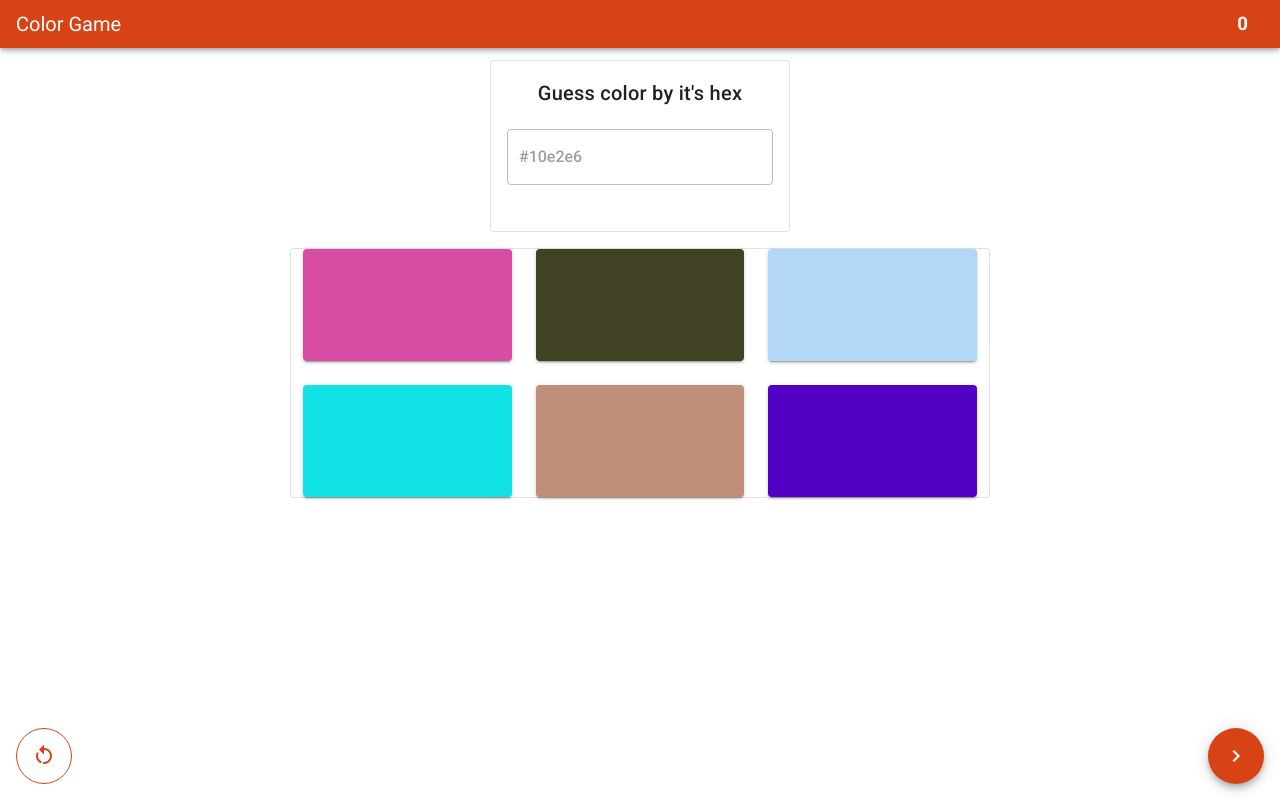
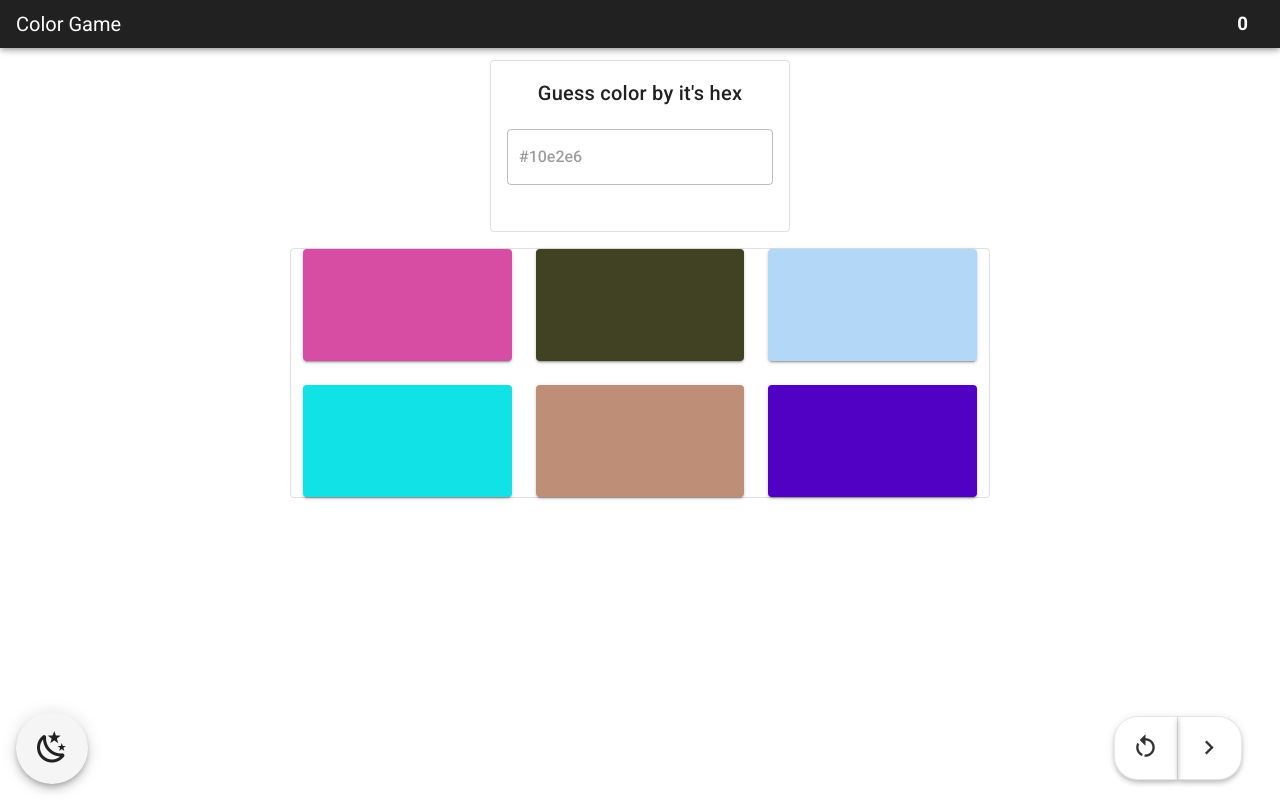
Before and after one commit to logotip4ik/ColorGame, a Vue app: page / in a window 1280 px wide. Built offline with nearby package versions, Linux system fonts and the light colour scheme.

Commit message:
🕶  Added dark mode

```diff
--- a/src/App.vue
+++ b/src/App.vue
@@ -1,27 +1,33 @@
 <template>
-  <v-app>
+  <v-app
+    :dark="dark"
+    :class="['opacity-transition', dark ? 'dark-background' : ''].join(' ')">
     <v-main>
       <Navbar
         :guessed="guessed"/>
       <v-container>
         <v-card
+          :dark="dark"
           outlined
+          :color=" dark ? 'grey darken-4' : ''"
           max-width="300px"
-          class="mx-auto">
+          class="mx-auto opacity-transition">
           <v-card-title>
             <span class="h6 mx-auto">Guess color by it's hex</span>
             <v-text-field
-              class="mt-5"
+              :dark="dark"
+              class="mt-5 dark-input"
               v-model="guessColor"
-              color="grey darken-4"
               outlined
               disabled/>
           </v-card-title>
         </v-card>
         <v-card
           outlined
+          :dark="dark"
           max-width="700px"
-          class="mt-4 px-3 mx-auto">
+          :color=" dark ? 'grey darken-4' : ''"
+          class="mt-4 px-3 mx-auto opacity-transition">
           <v-row
             v-for="(row, i) in colors"
             :key="i"
@@ -32,37 +38,33 @@
               v-for="(color, j) in row"
               :key="j"
               align-self="center">
+              <v-fade-transition>
                 <Card
                   @clicked-color="cliked"
                   :color="color"/>
+              </v-fade-transition>
             </v-col>
           </v-row>
         </v-card>
-        <v-container fluid>
-          <v-btn
-            fixed right bottom
-            dark
-            color="deep-orange darken-3"
-            fab
-            @click="skip">
-            <v-icon>mdi-chevron-right</v-icon>
-          </v-btn>
-          <v-btn
-            fixed left bottom
-            dark
-            outlined
-            color="deep-orange darken-3"
-            fab
-            @click="restart">
-            <v-icon>mdi-restart</v-icon>
-          </v-btn>
       </v-container>
-      </v-container>
+      <ButtonsGroup
+        :darkMode="dark"
+        @skip="skip"
+        @restart="restart"
+        @toggle-dark-mode="toggleDarkMode"/>
       <SuccessOverlay
+        :loading="loading"
         :success="success"
         :color="colorGuess"
         :name="colorName"
         @close="success = !success"/>
+      <SnackBar
+        :nope="nope"
+        :nopeColor="nopeColor"
+        @close="closeSnackBar"/>
+      <NoNetworkSnackBar
+        :noInternet="noNetwork"
+        @close="network = false"/>
     </v-main>
   </v-app>
 </template>
@@ -70,18 +72,30 @@
 <script>
 import Card from './components/Card.vue';
 import Navbar from './components/Navbar.vue';
+import SnackBar from './components/SnackBar.vue';
+import ButtonsGroup from './components/ButtonsGroup.vue';
 import SuccessOverlay from './components/SuccessOverlay.vue';
+import NoNetworkSnackBar from './components/NoNetworkSnackBar.vue';
 
 export default {
   name: 'App',
   components: {
     Card,
     Navbar,
+    SnackBar,
+    ButtonsGroup,
     SuccessOverlay,
+    NoNetworkSnackBar,
   },
   data: () => ({
     colors: [],
+    loading: false,
     success: false,
+    firstTry: true,
+    noNetwork: false,
+    dark: false,
+    nope: false,
+    nopeColor: '',
     colorGuess: '',
     colorName: '',
     guessed: 0,
@@ -90,6 +104,8 @@ export default {
     this.genColors();
     if (!localStorage.guessed) localStorage.guessed = 0;
     else this.guessed = Number(localStorage.guessed);
+    if (!localStorage.darkMode) localStorage.darkMode = false;
+    else this.dark = !!JSON.parse(localStorage.darkMode);
   },
   computed: {
     guessColor() {
@@ -98,19 +114,31 @@ export default {
   },
   methods: {
     async fetchColor(color) {
-      const colorApi = `https://cors-anywhere.herokuapp.com/http://thecolorapi.com/id?hex=${color.slice(1)}&format=json`;
+      const colorApi = `https://cors-anywhere.herokuapp.com/http://thecolorapi.com/id?hex=${color.slice(1)}`;
+      try {
         let name = await fetch(colorApi, {
-        headers: { Origin: 'http://thecolorapi.com/' },
+          headers: {
+            Origin: 'http://thecolorapi.com/',
+            'Access-Control-Allow-Origin': '*',
+          },
         });
         name = await name.json();
         return name.name.value;
+      } catch (error) {
+        return undefined;
+      }
     },
     changeScore(isAdding = false) {
+      if (this.firstTry) {
+        this.firstTry = !this.firstTry;
+        return;
+      }
       const guessed = Number(localStorage.guessed);
       if (isAdding) {
         localStorage.guessed = guessed + 1;
         this.guessed = guessed + 1;
       } else {
+        if (guessed <= 0) return;
         localStorage.guessed = guessed - 1;
         this.guessed = guessed - 1;
       }
@@ -119,9 +147,20 @@ export default {
       const guess = this.guessColor;
       if (color === guess) {
         this.changeScore(true);
+        this.nope = false;
+        this.firstTry = !this.firstTry;
         this.success = !this.success;
         this.colorGuess = guess;
-        this.colorName = await this.fetchColor(guess);
+        this.loading = !this.loading;
+        // this.colorName = await this.fetchColor(guess);
+        let colorName;
+        if (!this.noInternet) {
+          colorName = await this.fetchColor(guess);
+        }
+        if (!colorName) {
+          this.noNetwork = true;
+          this.colorName = 'No Internet Connection';
+        }
         setTimeout(() => {
           this.genColors();
           this.success = false;
@@ -129,7 +168,10 @@ export default {
         }, 3000);
       } else {
         this.changeScore();
+        this.nope = true;
+        this.nopeColor = color;
       }
+      this.loading = false;
     },
     skip() {
       this.changeScore();
@@ -152,6 +194,26 @@ export default {
       }
       this.colors = res;
     },
+    closeSnackBar() {
+      this.nope = false;
+      this.nopeColor = '';
+    },
+    toggleDarkMode() {
+      localStorage.darkMode = !this.dark;
+      this.dark = !this.dark;
+    },
   },
 };
 </script>
+
+<style scoped>
+/* .dark-input .v-input__control .v-input__slot .v-text-field__slot input:disabled{
+  color: black!important;
+} */
+.opacity-transition {
+  transition: all 0.5s!important;
+}
+.dark-background {
+  background-color: black!important;
+}
+</style>
--- /dev/null
+++ b/src/components/ButtonsGroup.vue
@@ -0,0 +1,83 @@
+<template>
+  <v-container fluid>
+    <v-btn
+      fab
+      x-large
+      :dark="darkMode"
+      @click="$emit('toggle-dark-mode')"
+      fixed bottom left>
+      <v-icon large>
+        {{darkMode ? 'mdi-white-balance-sunny'
+            : 'mdi-weather-night'}}
+      </v-icon>
+    </v-btn>
+    <v-row>
+      <v-col
+        sm="2"
+        cols="5"
+        class="ml-auto">
+        <v-btn-toggle
+          rounded
+          v-model="toggle"
+          :dark="darkMode"
+          class="fixed-bottom-right">
+          <v-btn
+            fab
+            large
+            outlined
+            elevation="4"
+            :dark="darkMode"
+            @click="click(true)">
+            <v-icon>mdi-restart</v-icon>
+          </v-btn>
+          <v-btn
+            fab
+            large
+            outlined
+            elevation="4"
+            :dark="darkMode"
+            @click="click">
+            <v-icon>mdi-chevron-right</v-icon>
+          </v-btn>
+        </v-btn-toggle>
+      </v-col>
+    </v-row>
+  </v-container>
+</template>
+
+<script>
+export default {
+  name: 'ButonsGroup',
+  props: {
+    darkMode: {
+      type: Boolean,
+      required: true,
+    },
+  },
+  watch: {
+    toggle(val) {
+      console.log(val);
+    },
+  },
+  data() {
+    return {
+      toggle: undefined,
+    };
+  },
+  methods: {
+    click(restart = false) {
+      if (restart) this.$emit('restart');
+      else this.$emit('restart');
+      setInterval(() => { this.toggle = undefined; }, 750);
+    },
+  },
+};
+</script>
+
+<style scoped>
+.fixed-bottom-right {
+  position: fixed;
+  bottom: 2.5%;
+  right: 3%;
+}
+</style>
--- a/src/components/Navbar.vue
+++ b/src/components/Navbar.vue
@@ -1,8 +1,10 @@
+// deep-orange darken-3
+
 <template>
   <v-app-bar
     dense
     dark
-    color="deep-orange darken-3">
+    color="grey darken-4">
     <v-toolbar-title>
       Color Game
     </v-toolbar-title>
--- /dev/null
+++ b/src/components/NoNetworkSnackBar.vue
@@ -0,0 +1,30 @@
+<template>
+  <v-snackbar
+    v-model="network"
+    :timeout="5000 * 2"
+  >
+    No Intrenet connection.
+  </v-snackbar>
+</template>
+
+<script>
+export default {
+  name: 'NoNetworkSnackBar',
+  props: {
+    noInternet: {
+      type: Boolean,
+      required: true,
+    },
+  },
+  computed: {
+    network: {
+      get() {
+        return this.noInternet;
+      },
+      set() {
+        this.$emit('close');
+      },
+    },
+  },
+};
+</script>
--- /dev/null
+++ b/src/components/SnackBar.vue
@@ -0,0 +1,45 @@
+<template>
+  <v-snackbar
+    v-model="nopeBool"
+    timeout="2000"
+  >
+  Nope this was color: {{nopeColor}}
+  <template v-slot:action="{ attrs }">
+    <v-btn
+      color="white"
+      text
+      v-bind="attrs"
+      small
+      @click="$emit('close')"
+    >
+      <v-icon>mdi-close</v-icon>
+    </v-btn>
+  </template>
+  </v-snackbar>
+</template>
+
+<script>
+export default {
+  name: 'SnackBar',
+  props: {
+    nope: {
+      type: Boolean,
+      required: true,
+    },
+    nopeColor: {
+      type: String,
+      required: true,
+    },
+  },
+  computed: {
+    nopeBool: {
+      get() {
+        return this.nope;
+      },
+      set() {
+        this.$emit('close');
+      },
+    },
+  },
+};
+</script>
--- a/src/components/SuccessOverlay.vue
+++ b/src/components/SuccessOverlay.vue
@@ -4,12 +4,14 @@
     v-model="successModel"
     max-width="500px">
     <v-card
+      :loading="loading"
       dark>
       <v-card-title class="headline">
         Hoorey you guess color 🎉
       </v-card-title>
       <v-card-text>
-        Congratulations this was {{color}} with name: <pre style="font-size: 20px">{{name}}</pre>
+        Congratulations this was {{color}} with name:
+         <pre class="font-weight-bold" style="font-size: 20px">{{name}}</pre>
       </v-card-text>
     </v-card>
   </v-dialog>
@@ -31,6 +33,10 @@ export default {
       type: String,
       required: true,
     },
+    loading: {
+      type: Boolean,
+      required: true,
+    },
   },
   computed: {
     successModel: {
```
Lines whose indentation alone changed are shown as unchanged.
